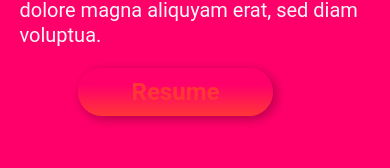
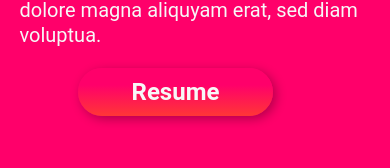
Before and after one commit to TreaBeane/treabeane.github.io, a plain HTML site: page index.html in a window 390 px wide. Shown: the part 324-492 px from the top of the page. Drawn offline with Linux system fonts and the light colour scheme.

Commit message:
Fixed btn color when on phone

```diff
--- a/css/style.css
+++ b/css/style.css
@@ -134,7 +134,7 @@ body {
 }
 
 #main {
-  background: url("../img/Wave-1.svg") no-repeat center center;
+  background: url("../img/wave-1.svg") center no-repeat;
   color: #f7f7f7;
   height: 110vh;
 }
@@ -379,6 +379,10 @@ body {
 
 /* Phone */
 @media only screen and (max-width: 425px) {
+  .btn a {
+    color: #f7f7f7;
+  }
+
   #main h1 {
     padding: 0;
     padding-left: 5vw;
```
